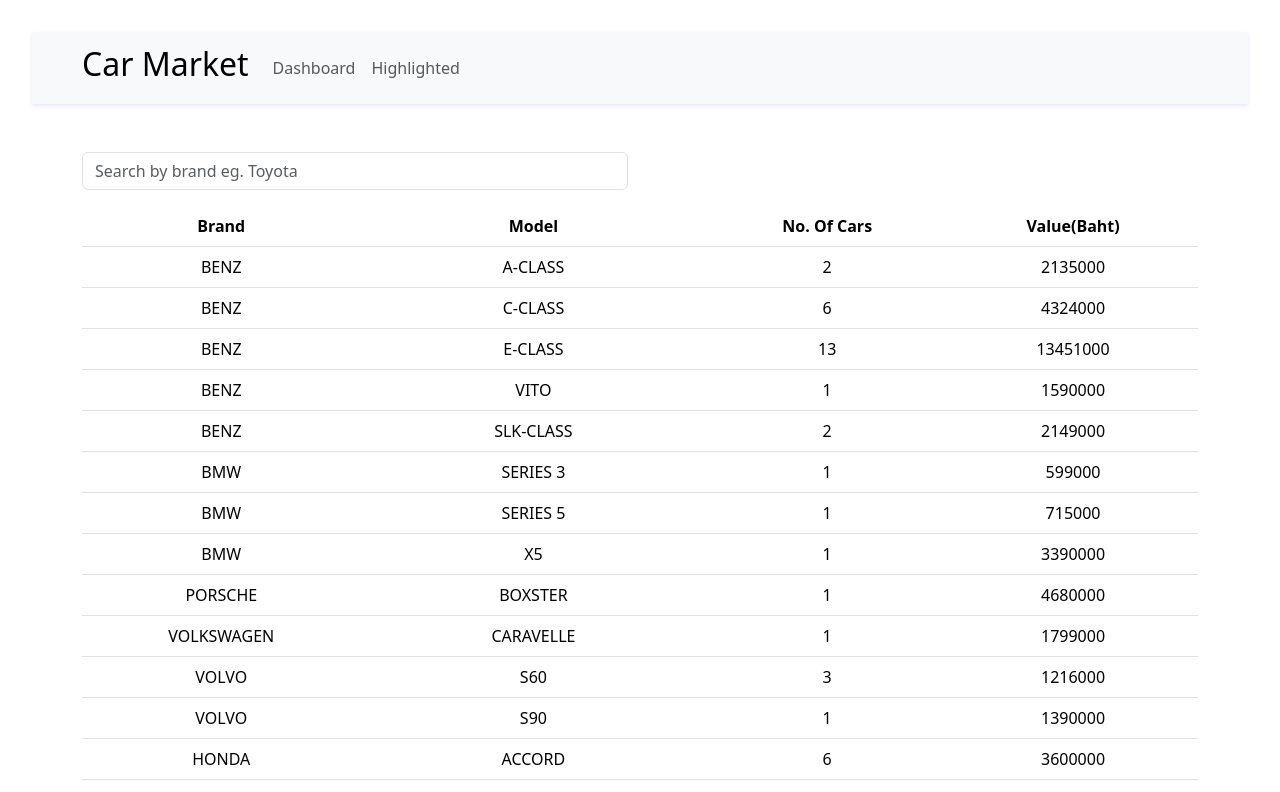
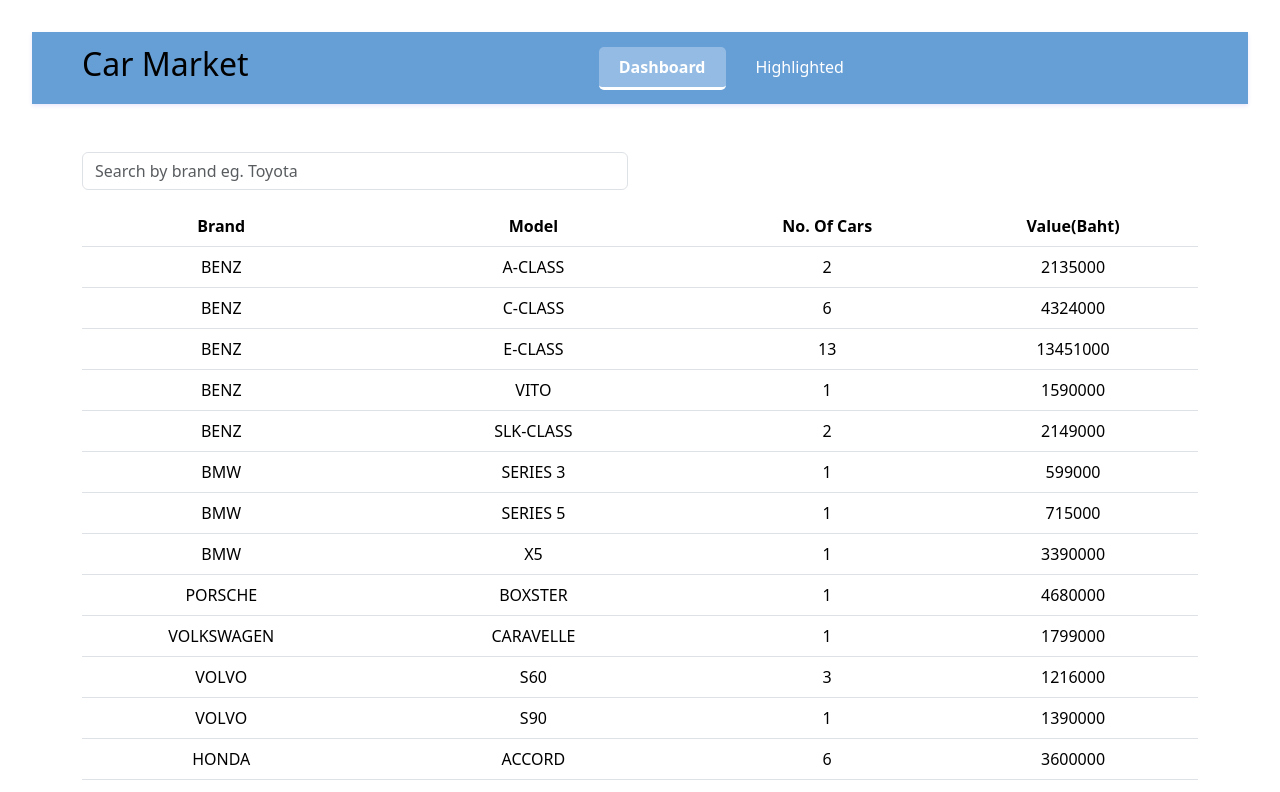
Before and after one commit to YelLin21/Car-Market-Analytics, a React (Vite) app: page / in a window 1280 px wide. Shown: the top 792 px of the page. Built offline with nearby package versions, Linux system fonts and the light colour scheme.

Commit message:
Improve navbar styling and active state handling

```diff
--- a/src/App.css
+++ b/src/App.css
@@ -56,9 +56,20 @@
 }
 
 .nav-link {
-  color: #007bff;
+  color: #ffffff !important;
+  font-weight: 500;
+  padding: 8px 20px !important;
+  margin: 0 5px;
+  border-radius: 5px;
+  transition: all 0.3s ease;
 }
 
 .nav-link:hover {
-  color: #0056b3;
+  background-color: rgba(255, 255, 255, 0.2);
 }
+
+.nav-link.active {
+  background-color: rgba(255, 255, 255, 0.3);
+  font-weight: 600;
+  border-bottom: 3px solid #ffffff;
+}
--- a/src/App.jsx
+++ b/src/App.jsx
@@ -1,34 +1,32 @@
 import { useState } from 'react';
-import { BrowserRouter as Router, Route, Routes, Link } from 'react-router-dom';
+import { BrowserRouter as Router, Route, Routes, Link, useLocation } from 'react-router-dom';
 import { Navbar, Nav, Container, Form, FormControl } from 'react-bootstrap';
 import carList from './assets/taladrod-cars.min.json';
 import Car from './Components/Car';
 import DataTable from './Components/DataTable';
 import './App.css';
 
-const App = () => {
-  const { Cars } = carList;
-  const { MMList } = carList;
+const NavContent = ({ Cars, MMList }) => {
+  const location = useLocation();
 
   return (
-
-    <Router basename={import.meta.env.BASE_URL}>
+    <>
       <Navbar
         style={{
           position: "sticky",
           top: "0",
           zIndex: "1000",
-          backgroundColor: "#f8f9fa"
+          backgroundColor: "#669ed6ff"
         }}
-        bg="light" expand="lg" className="sticky-navbar mb-4">
+         expand="lg" className="sticky-navbar mb-4">
 
         <Container>
           <Navbar.Brand as={Link} to="/"><h2>Car Market</h2></Navbar.Brand>
           <Navbar.Toggle aria-controls="basic-navbar-nav" />
           <Navbar.Collapse id="basic-navbar-nav">
-            <Nav className="me-auto">
-              <Nav.Link as={Link} to="/">Dashboard</Nav.Link>
-              <Nav.Link as={Link} to="/highlight">Highlighted</Nav.Link>
+            <Nav className="mx-auto">
+              <Nav.Link as={Link} to="/" className={location.pathname === '/' ? 'active' : ''}>Dashboard</Nav.Link>
+              <Nav.Link as={Link} to="/highlight" className={location.pathname === '/highlight' ? 'active' : ''}>Highlighted</Nav.Link>
             </Nav>
           </Navbar.Collapse>
         </Container>
@@ -37,9 +35,19 @@ const App = () => {
         <Route path="/" element={<DataTable data={Cars} brand={MMList} />} />
         <Route path="/highlight" element={<Car data={Cars} />} />
       </Routes>
+    </>
+  );
+};
 
+const App = () => {
+  const { Cars } = carList;
+  const { MMList } = carList;
+
+  return (
+    <Router basename={import.meta.env.BASE_URL}>
+      <NavContent Cars={Cars} MMList={MMList} />
     </Router>
+  );
+};
 
-  );
-}
 export default App;
--- a/src/Components/Car.jsx
+++ b/src/Components/Car.jsx
@@ -70,7 +70,7 @@ export default function Highlight() {
                     <Tabs defaultActiveKey="All" id="highlighted-cars-tabs">
                         {Object.keys(groupedHighlightedCars).map(brand => (
                             <Tab eventKey={brand} key={brand} title={brand}>
-                                <div className="car-container">
+                                <div className="car-container pt-4">
                                     {groupedHighlightedCars[brand].map(car => (
                                         <div key={car.Cid} className="car-item highlighted">
                                             <img src={car.Img300} alt={car.NameMMT} className="car-image" />
@@ -89,11 +89,11 @@ export default function Highlight() {
                     </Tabs>
 
                     {/* Conditionally render "No cars highlighted yet." text */}
-                    {highlightedCars.length === 0 && <p>No cars highlighted yet.</p>}
+                    {highlightedCars.length === 0 && <p className="pt-4">No cars highlighted yet.</p>}
                 </div>
 
                 <div>
-                    <label htmlFor="brandFilter" className="filter-label">Filter by Brand: </label>
+                    <label htmlFor="brandFilter" className="filter-label pt-4">Filter by Brand: </label>
                     <select
                         id="brandFilter"
                         value={selectedBrand}
```
